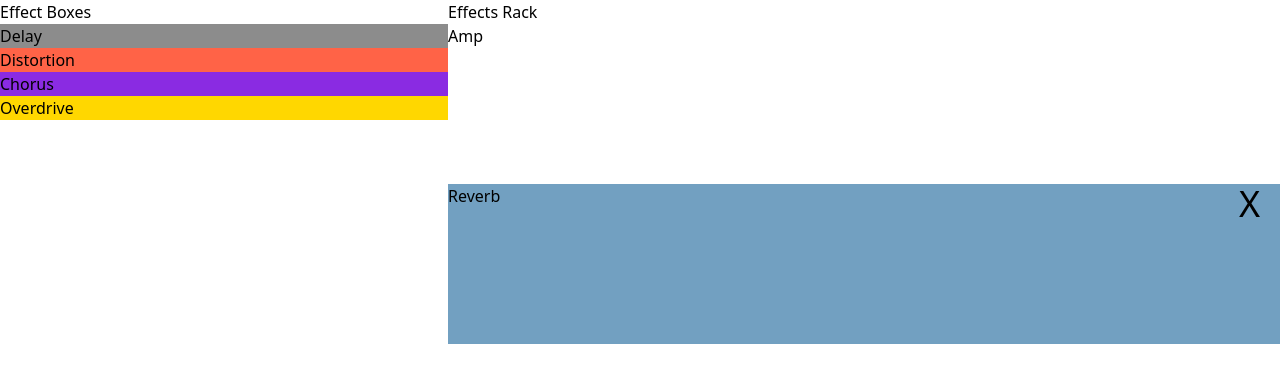
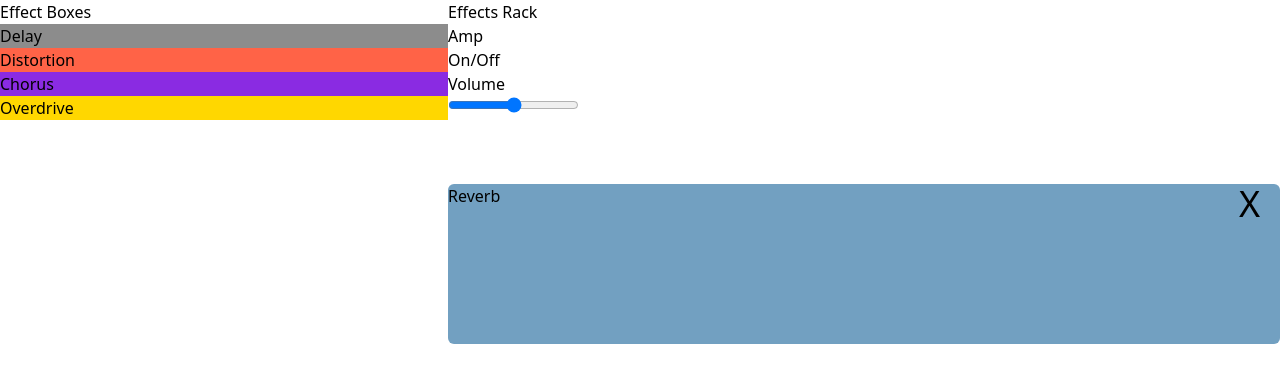
Before and after one commit to mattp532/Guitar-Amp-Simulator, a React (Vite) app in the folder virtual-amp/: page / in a window 1280 px wide. Both pictures are taken after a click on the element "Reverb". Shown: the top 382 px of the page. Built offline with nearby package versions, Linux system fonts and the light colour scheme; no server answers.

Commit message:
add base amp

```diff
--- a/virtual-amp/src/App.jsx
+++ b/virtual-amp/src/App.jsx
@@ -1,25 +1,81 @@
-import { useState } from "react";
+import { useState, useEffect, useRef } from "react";
 import "./App.css";
 import EffectBox from "./components/EffectBox.jsx";
 import StoredEffectBox from "./components/StoredEffectBox.jsx";
+
 function App() {
   const [effectBoxes, setEffectBoxes] = useState([]);
+  const [volume, setVolume] = useState(0.5);
+  const [powerButton, setPowerButton] = useState(true);
   const [effectBoxesShelf, setEffectBoxesShelf] = useState([
-    { name: 'Reverb', colour: '#72A0C1' },
-    { name: 'Delay', colour: '#8C8C8C' },
-    { name: 'Distortion', colour: '#FF6347' },
-    { name: 'Chorus', colour: '#8A2BE2' },
-    { name: 'Overdrive', colour: '#FFD700' },
+    { name: "Reverb", colour: "#72A0C1" },
+    { name: "Delay", colour: "#8C8C8C" },
+    { name: "Distortion", colour: "#FF6347" },
+    { name: "Chorus", colour: "#8A2BE2" },
+    { name: "Overdrive", colour: "#FFD700" },
   ]);
 
+  const context = useRef(new AudioContext());
+  const gainNode = useRef(context.current.createGain());
+
+  const getContext = () => context.current;
+  const getGainNode = () => gainNode.current;
+
+  useEffect(() => {
+    setupContext();
+  }, []);
+
+  async function setupContext() {
+    const guitar = await getGuitar();
+    const ctx = getContext();
+    if (ctx.state === "suspended") {
+      await ctx.resume();
+    }
+    const source = ctx.createMediaStreamSource(guitar);
+    source.connect(getGainNode());
+    getGainNode().connect(ctx.destination);
+    getGainNode().gain.value = 0.5;
+  }
+
+  function getGuitar() {
+    return navigator.mediaDevices.getUserMedia({
+      audio: {
+        echoCancellation: false,
+        autoGainControl: false,
+        autoSuppression: false,
+        latency: 0,
+      },
+    });
+  }
+
+  const handleVolumeSlider = (e) => {
+    const newVolume = parseFloat(e.target.value);
+    setVolume(newVolume);
+    getGainNode().gain.value = newVolume;
+  };
+
+  const handleOnOffButton = () => {
+    const gainNode = getGainNode();
+    const context = getContext();
+
+    if (gainNode) {
+      if (powerButton) {
+        gainNode.gain.setValueAtTime(0, context.currentTime);
+        setPowerButton(false);
+      } else {
+        gainNode.gain.setValueAtTime(volume, context.currentTime);
+        setPowerButton(true);
+      }
+    }
+  };
+
   const handleBoxSelectClick = (effectBox) => {
-    if(effectBoxes.length<4){
+    if (effectBoxes.length < 4) {
       setEffectBoxes((prevEffectBoxes) => [...prevEffectBoxes, effectBox]);
       setEffectBoxesShelf((prevEffectBoxesShelf) =>
         prevEffectBoxesShelf.filter((box) => box !== effectBox)
       );
     }
-
   };
 
   const handleEffectBoxDelete = (effectBox) => {
@@ -52,7 +108,24 @@ function App() {
         <div className="flex-30/100">
           <h1>Effects Rack</h1>
           <div className="grid grid-cols-1 grid-rows-5 h-full">
-            <div>Amp</div>
+            <div>
+              <h2>Amp</h2>
+              <button onClick={handleOnOffButton}>On/Off</button>
+              <div className="flex gap-2">
+                <div>
+                  <p>Volume</p>
+                  <input
+                    className="border"
+                    type="range"
+                    min="0"
+                    max="1"
+                    step=".01"
+                    value={volume}
+                    onChange={handleVolumeSlider}
+                  />
+                </div>
+              </div>
+            </div>
             {effectBoxes.map((effectBox) => (
               <div key={effectBox.name} className="relative">
                 <p
@@ -61,8 +134,12 @@ function App() {
                 >
                   X
                 </p>
-                <EffectBox name={effectBox.name} colour={effectBox.colour} style={{ backgroundColor: effectBox.colour }}>
--
+                <EffectBox
+                  name={effectBox.name}
+                  colour={effectBox.colour}
+                  style={{ backgroundColor: effectBox.colour }}
+                >
+                  -
                 </EffectBox>
               </div>
             ))}
--- a/virtual-amp/src/components/EffectBox.jsx
+++ b/virtual-amp/src/components/EffectBox.jsx
@@ -1,5 +1,5 @@
 export default function EffectBox({name,colour}){
     return(
-        <div className="h-1/1"style={{backgroundColor:colour}}>{name}</div>
+        <div className="h-1/1 rounded-md"style={{backgroundColor:colour}}>{name}</div>
     )
 }
```
